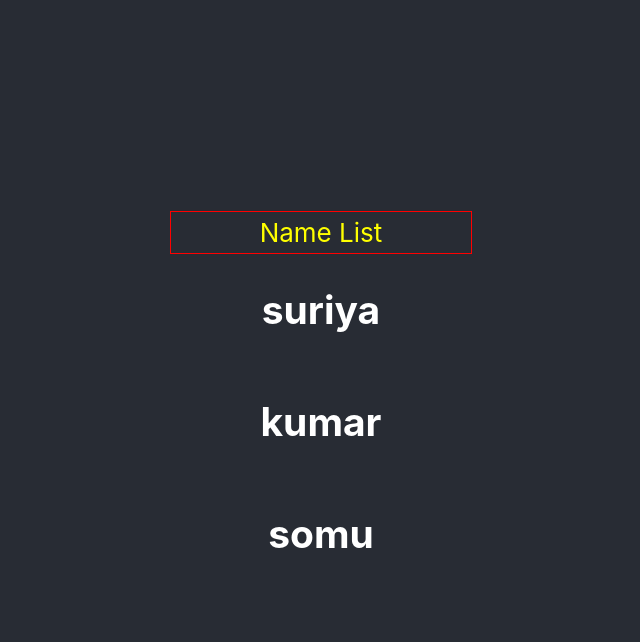
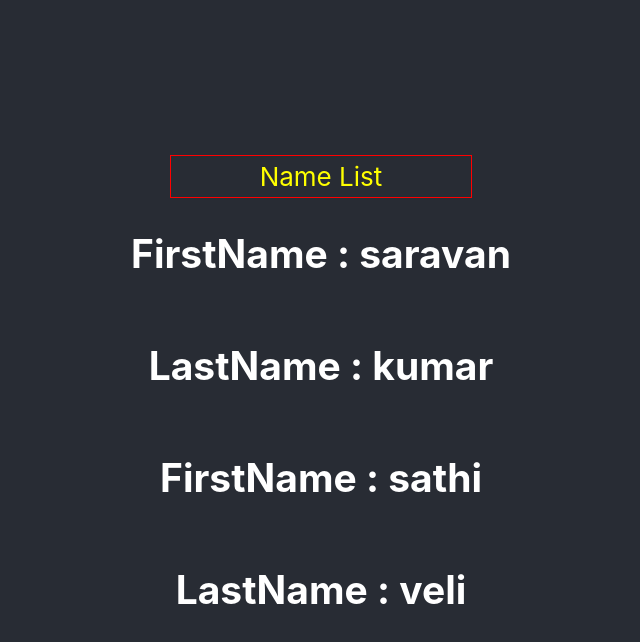
Before and after one commit to Sundarleo11/React, a React app: page / in a window 1280 px wide. Shown: the top 642 px of the page, without its empty margins (319-959 px from the left). Built offline with nearby package versions, Linux system fonts and the light colour scheme.

Commit message:
Fragment

```diff
--- a/src/App.js
+++ b/src/App.js
@@ -13,9 +13,10 @@ function App() {
       <header className="App-header">
         <div style={conatiner}>Name List</div>
 
-        <H3>suriya</H3>
-        <H3>kumar</H3>
-        <H3>somu</H3>
+        <H3 firstname='saravan' lastname='kumar'></H3>
+        <H3 firstname='sathi' lastname='veli'></H3>
+
+
 
 
       </header>
--- a/src/comp/name.js
+++ b/src/comp/name.js
@@ -1,8 +1,12 @@
-import React from "react";
+import React, { Fragment } from "react";
 
 
 function name(prpos) {
-    return <h2 className='name'>{prpos.children}</h2>
+    return <Fragment>
+        <h2 className='name'>FirstName : {prpos.firstname}</h2>
+        <h2 className='name'>LastName : {prpos.lastname}</h2>
+
+    </Fragment>
 }
 
 export default name;
```
